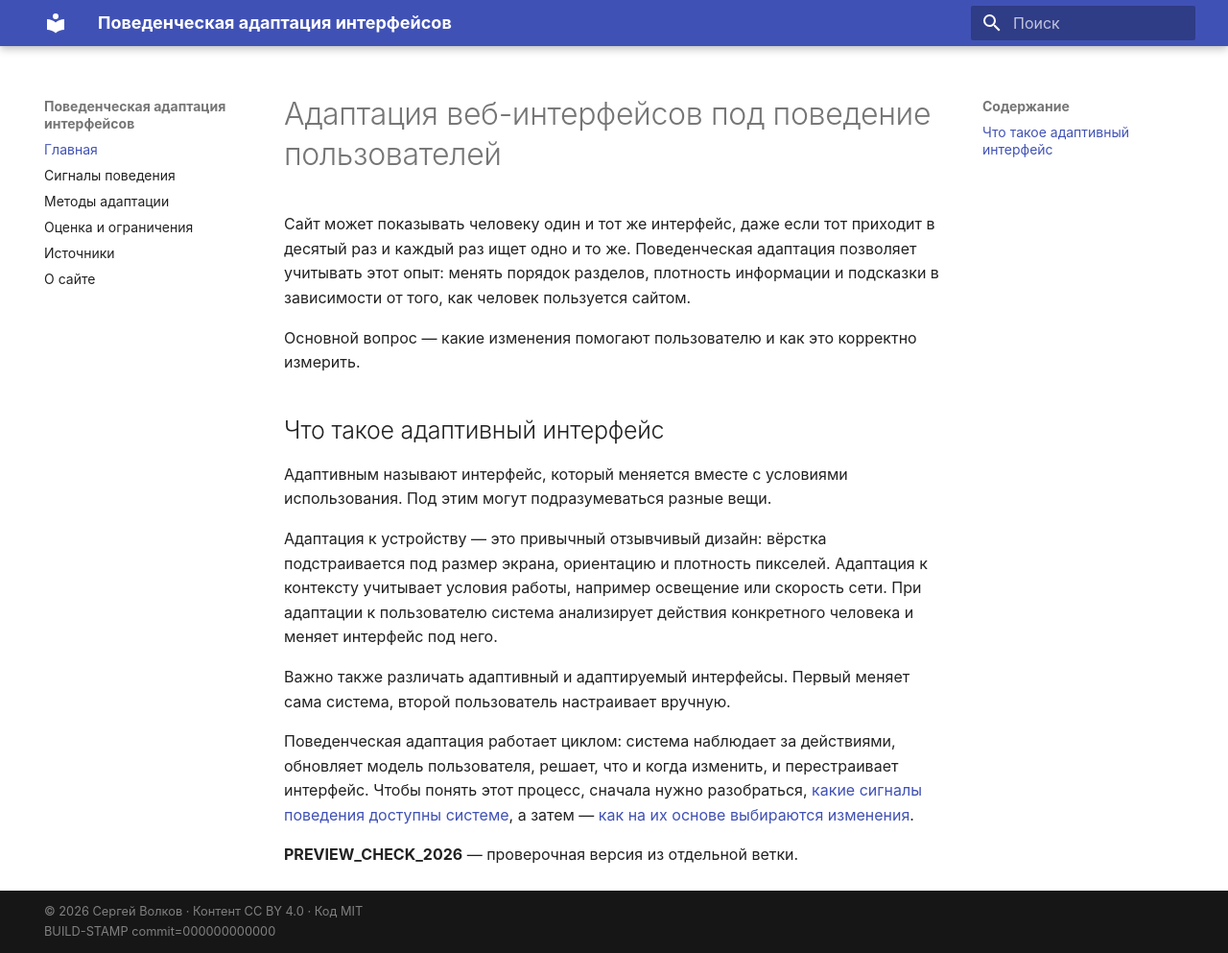
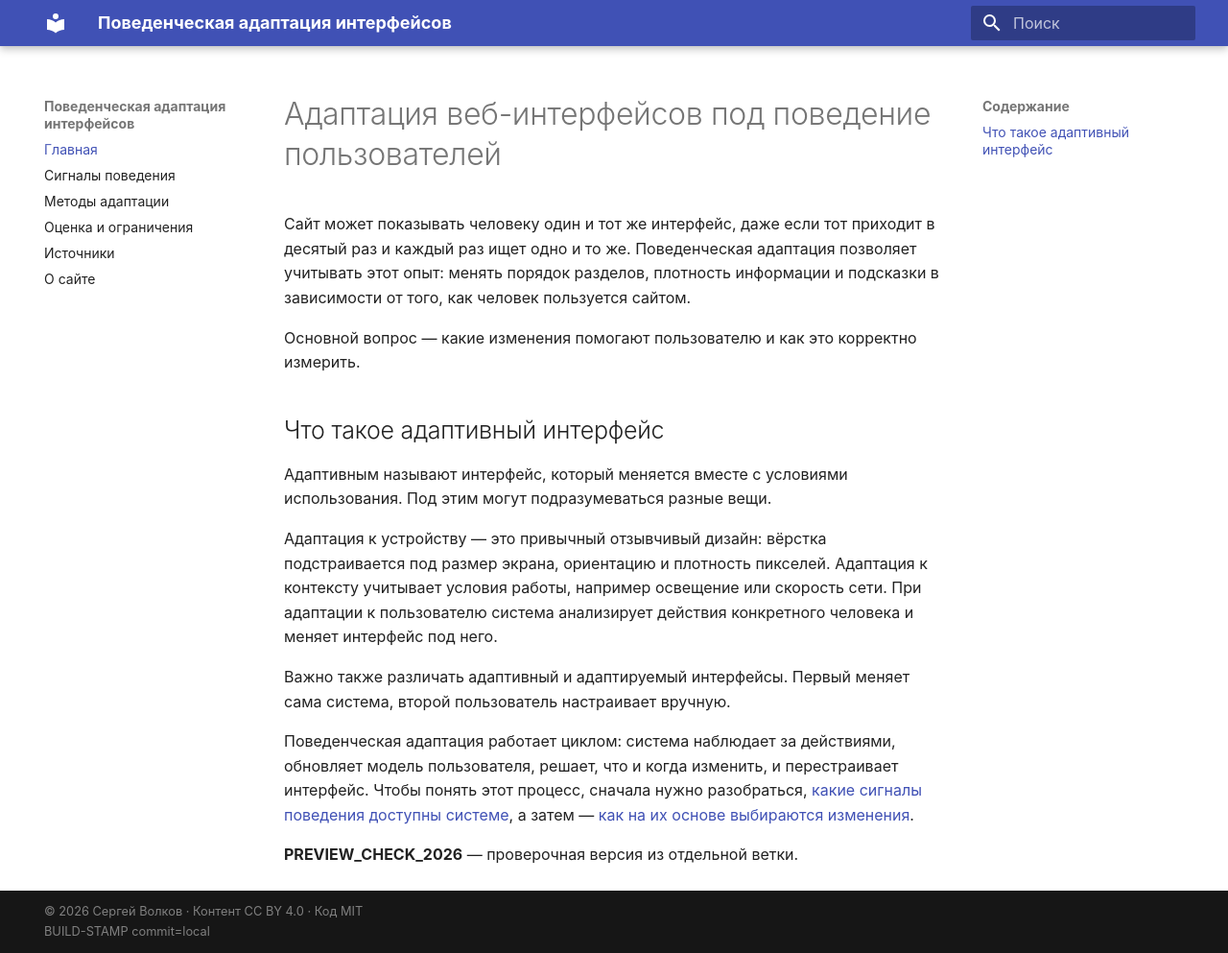
Before and after one commit to Gentofluck/adaptive-ui-review, an MkDocs documentation site: the page built from docs/index.md, in a window 1280 px wide and 993 px high. Shown: the whole window at 96% size. Built offline with MkDocs 1.6.1 and Material for MkDocs 9.7.7, drawn with Linux system fonts in a browser that asks for light colours.

Commit message:
Restore preview version stamp

```diff
--- a/overrides/partials/copyright.html
+++ b/overrides/partials/copyright.html
@@ -1,4 +1,4 @@
 <div class="md-copyright">
 	<div>{{ config.copyright }}</div>
-	<div>BUILD-STAMP commit=000000000000</div>
+	<div>BUILD-STAMP commit={{ config.extra.commit[:12] }}</div>
 </div>
```
Also changed, not shown: 1 other file.
